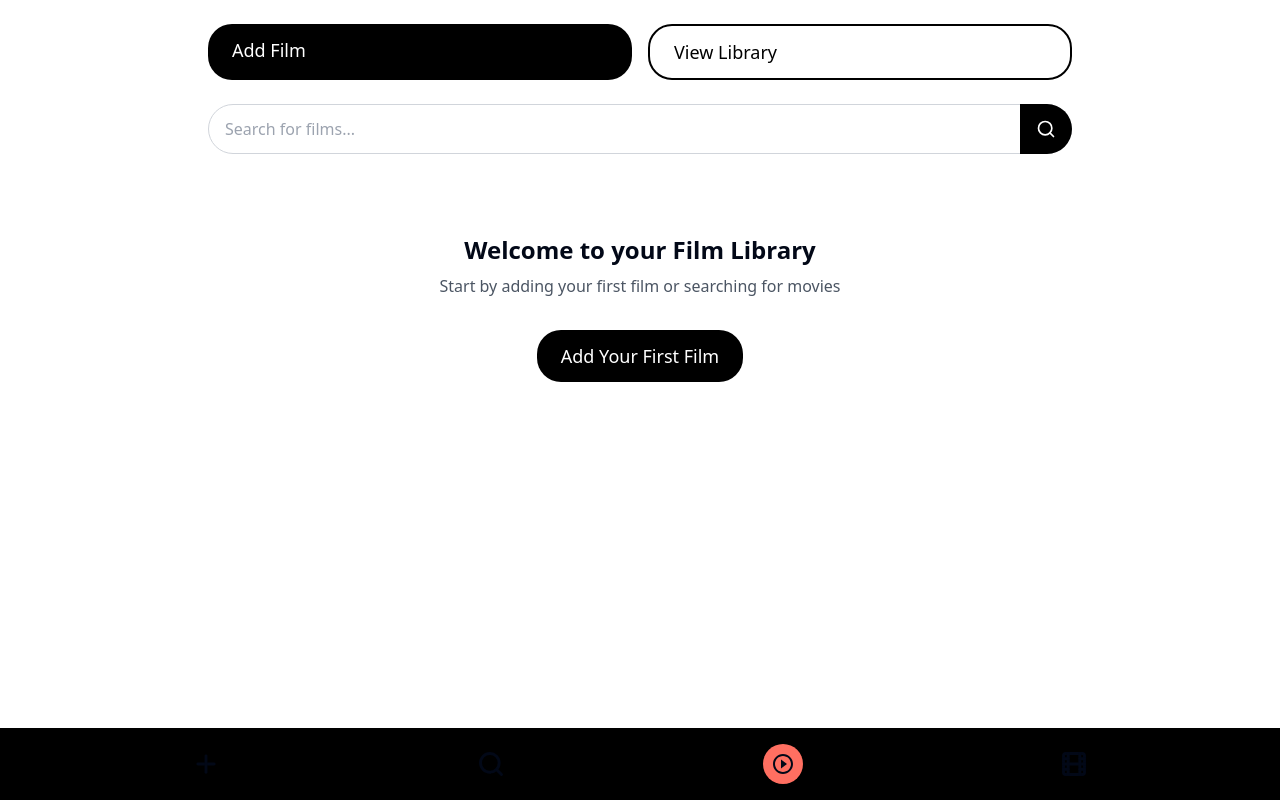
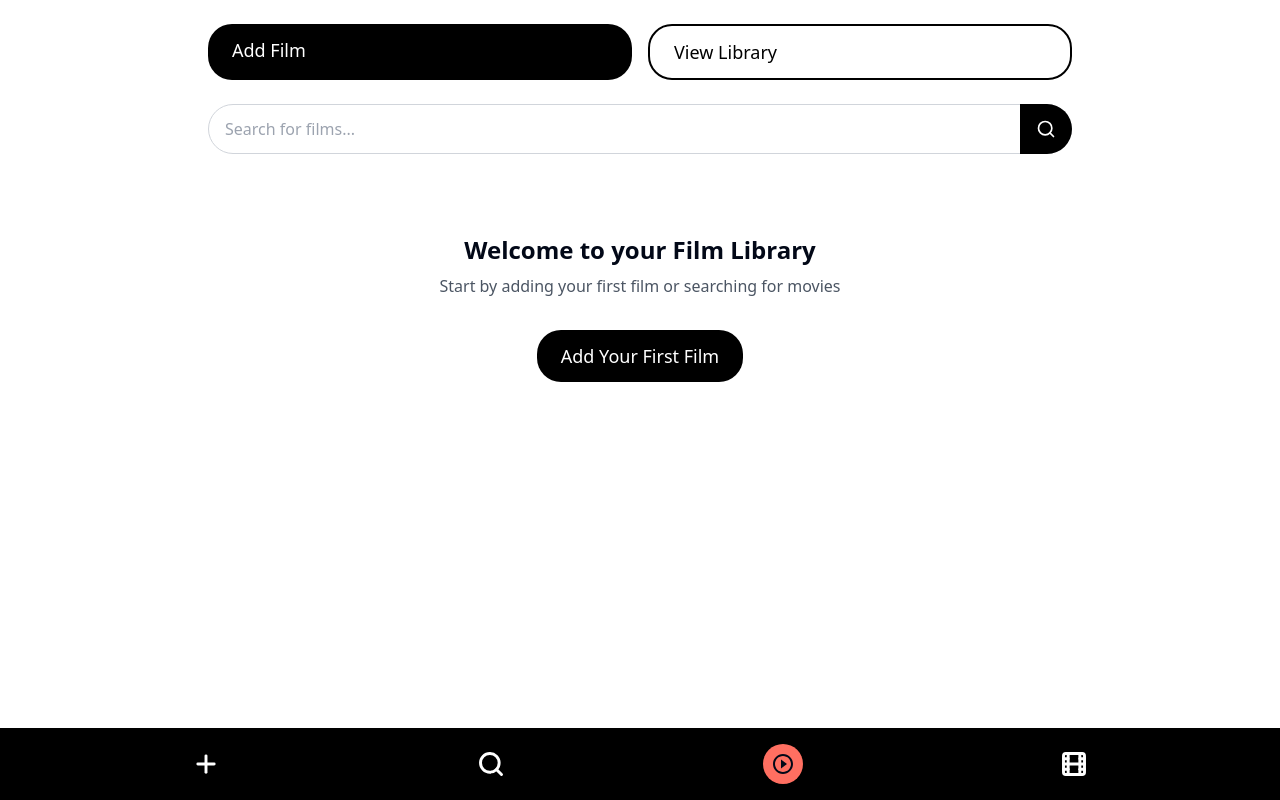
Before and after one commit to nastjajuricev/cine, a React (Vite) app: page / in a window 1280 px wide. Built offline with nearby package versions, Linux system fonts and the light colour scheme.

Commit message:
Update navigation icon colors
The navigation icons will now be white when not selected.

```diff
--- a/src/components/Navigation.tsx
+++ b/src/components/Navigation.tsx
@@ -21,7 +21,7 @@ const Navigation = () => {
             aria-label="Add Film"
           >
             <Plus
-              className={cn("nav-icon", isActive('/add-film') && "nav-icon-active")}
+              className={cn("nav-icon text-white", isActive('/add-film') && "text-filmora-coral")}
               strokeWidth={2.5}
             />
           </Link>
@@ -32,7 +32,7 @@ const Navigation = () => {
             aria-label="Search"
           >
             <Search
-              className={cn("nav-icon", isActive('/search') && "nav-icon-active")}
+              className={cn("nav-icon text-white", isActive('/search') && "text-filmora-coral")}
               strokeWidth={2.5}
             />
           </Link>
@@ -43,7 +43,7 @@ const Navigation = () => {
             aria-label="Home"
           >
             <div className={cn(
-              "w-10 h-10 rounded-full flex items-center justify-center bg-white",
+              "w-10 h-10 rounded-full flex items-center justify-center",
               isActive('/') ? "bg-filmora-coral" : "bg-white"
             )}>
               <FilmoraLogo size={24} />
@@ -56,7 +56,7 @@ const Navigation = () => {
             aria-label="Library"
           >
             <Film
-              className={cn("nav-icon", isActive('/library') && "nav-icon-active")}
+              className={cn("nav-icon text-white", isActive('/library') && "text-filmora-coral")}
               strokeWidth={2.5}
             />
           </Link>
```
